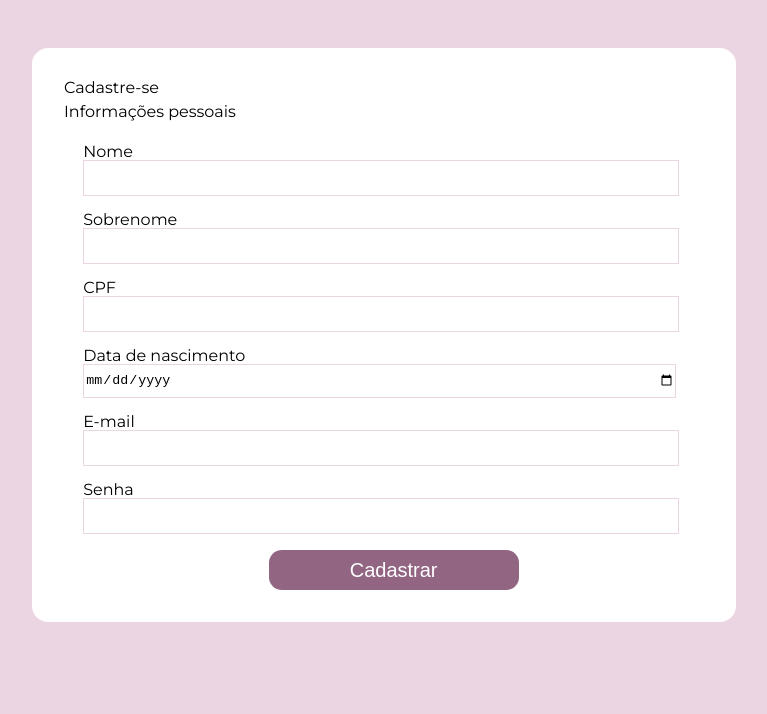
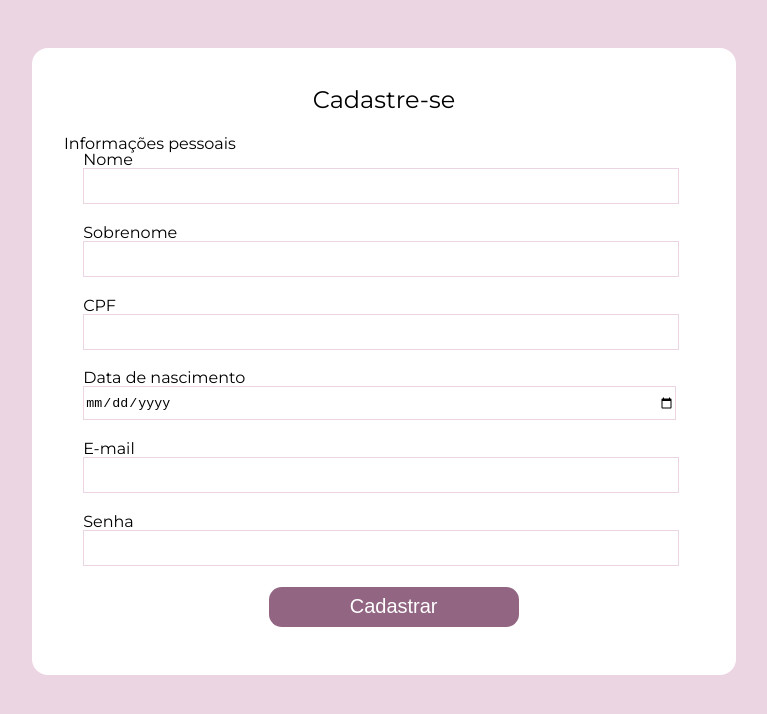
Before and after one commit to cecilia-rds/Formulario, a plain HTML site: page index.html in a window 1280 px wide. Shown: the whole page, without its empty margins (256-1023 px from the left). Drawn offline with Linux system fonts and the light colour scheme.

Commit message:
Adicionando focus aos inputs e hover ao botão cadastrar

```diff
--- a/assets/css/cartao.css
+++ b/assets/css/cartao.css
@@ -1,24 +1,9 @@
-.formulario__legenda {
+.cartao__titulo {
     padding-top: 0.5rem;
     padding-bottom: 1.5rem;
+    text-align: center;
+    font-size: x-large;
 }
-
-.input-label {
-    margin-top: 1rem;
-}
-input {
-    border: 1px solid var(--bg-page);
-    outline: none;
-    height: 2rem;
-    width: 95%;
-    position: relative;
-    margin-bottom: 1rem;
-}
-.input-mensagem-erro {
-    color: var(--bg-input-erro);
-    padding-bottom: 3.5rem;
-}
-
 .cartao {
     background-color: var(--bg-cartao);
     margin-top: 5rem;
@@ -28,6 +13,28 @@ input {
     margin: 0 auto;
     width: 50%;
     margin-top: 3rem;
+}
+.input-container{
+    margin-left: 3%;
+    margin-bottom: 1rem;
+
+}
+.input-label {
+    margin-top: 1rem;
+
+}
+input {
+    border: 1px solid var(--bg-page);
+    outline: none;
+    height: 2rem;
+    width: 95%;
+    margin-bottom: 0.3rem;
+}
+input:focus {
+    border: 2.5px solid var(--bg-page);
+}
+.input-mensagem-erro {
+    color: var(--bg-input-erro);
 }
 .botao {
     background-color: var(--bg-button);
@@ -39,8 +46,9 @@ input {
     height: 40px;
     margin: 0 auto;
     width: 250px;
+    margin-top: 1rem;
 }
-.input-container{
-    margin-left: 3%;
+.botao:hover {
+    width: 270px;
 
 }
```
